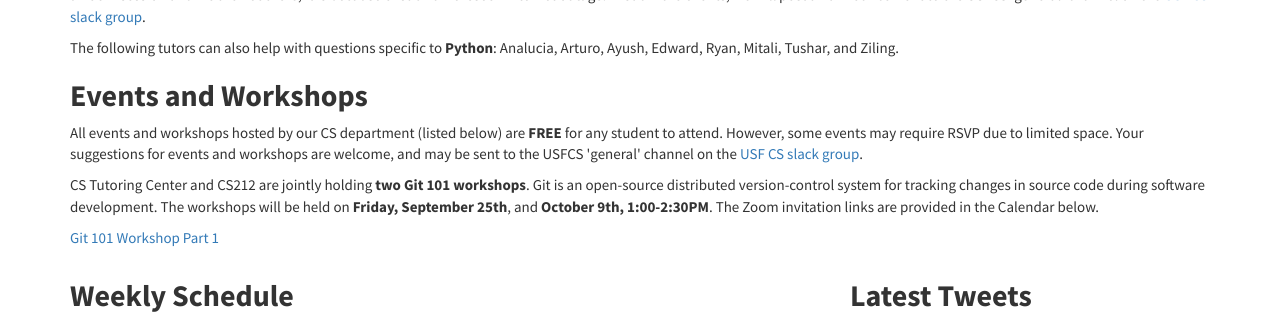
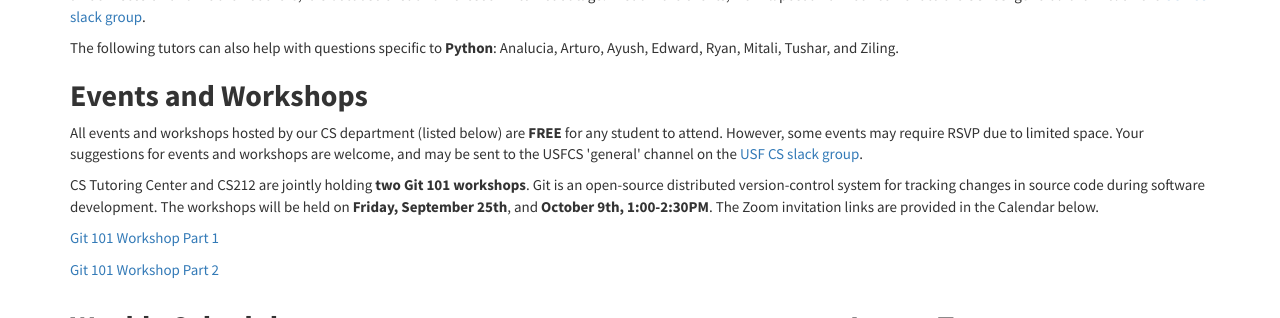
Before and after one commit to CSTutors/CSTutors.github.io, a Jekyll site: the page built from index.html, in a window 1280 px wide and 900 px high, scrolled down 561 px, cut to the strip 0-318 px from the top of the window. Built offline with Jekyll 4.4.1, drawn with Linux system fonts in a browser that asks for light colours; nearby versions of some CDN libraries; comment, search, counter and statistics services are not loaded.

Commit message:
Addition of Second workshop

```diff
--- a/index.html
+++ b/index.html
@@ -78,6 +78,13 @@ title: Home
         >Git 101 Workshop Part 1</a
       >
     </p>
+    <p>
+      <a
+        href="https://www.cs.usfca.edu/~tutoring/git_workshop_part_2.mp4"
+        target="_blank"
+        >Git 101 Workshop Part 2</a
+      >
+    </p>
   </div>
 </div>
 
```
